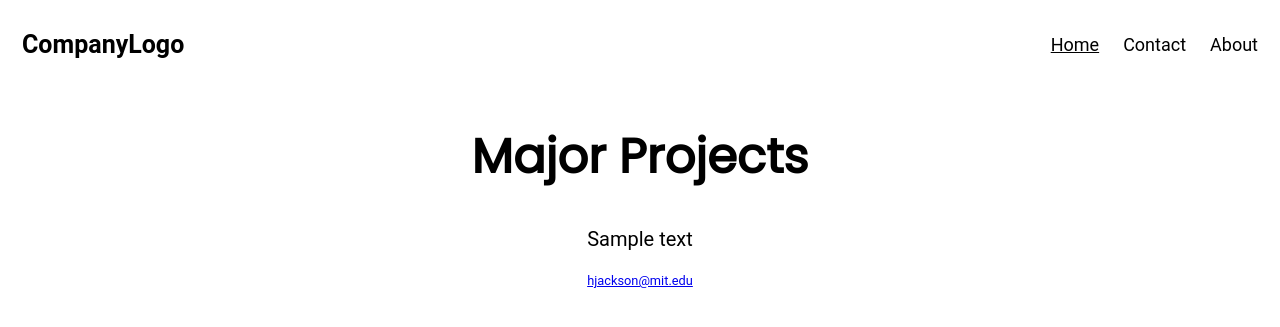
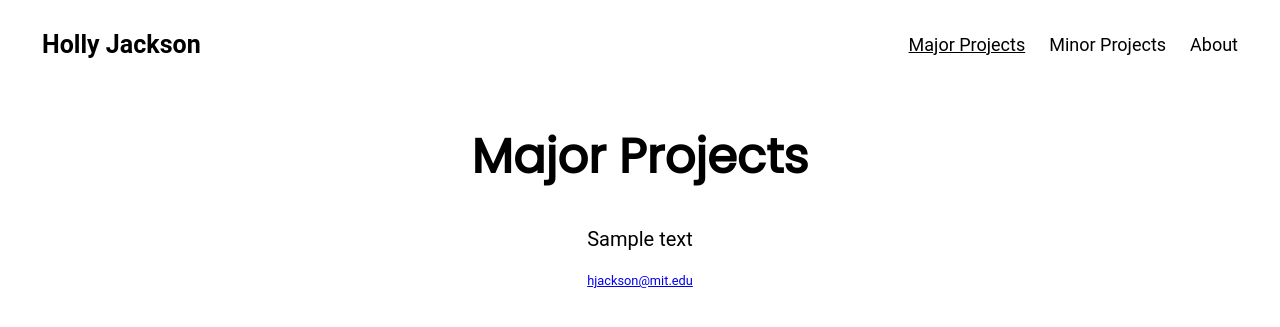
Before and after one commit to hollyjackson/hollyjackson.github.io, a Jekyll site: the page built from index.html, in a window 1280 px wide. Shown: the top 327 px of the page. Built offline with Jekyll 4.4.1, drawn with Linux system fonts in a browser that asks for light colours.

Commit message:
reformat menu

```diff
--- a/_layouts/default.html
+++ b/_layouts/default.html
@@ -13,11 +13,11 @@
 		</head>
 		<body>
 			<div class="header">
-				<a href="#default" class="logo">CompanyLogo</a>
+				<a href="/" class="logo">Holly Jackson</a>
 				<div class="header-right">
-				  <a class="active" href="#home">Home</a>
-				  <a href="#contact">Contact</a>
-				  <a href="#about">About</a>
+				  <a class="active" href="/">Major Projects</a>
+				  <a href="/minor-projects">Minor Projects</a>
+				  <a href="/about">About</a>
 				</div>
 			</div>
 			<div class="container">
--- a/css/main.css
+++ b/css/main.css
@@ -1,6 +1,10 @@
+* {box-sizing: border-box;}
+
 body {
     margin: 0;
     font-family: 'Roboto', sans-serif;
+    margin-left: 20px;
+    margin-right: 20px;
 }
 
 .header {
@@ -44,7 +48,6 @@ float: right;
         display: block;
         text-align: left;
     }
-
     .header-right {
         float: none;
     }
@@ -75,7 +78,6 @@ border-top: 0px;
     font-size: .8em;
     text-align: center;
 }
-
 
 /* body {
 margin: 60px auto;
```
Also changed, not shown: _layouts/page.html (line endings or trailing spaces). Lines whose indentation alone changed are shown as unchanged.
